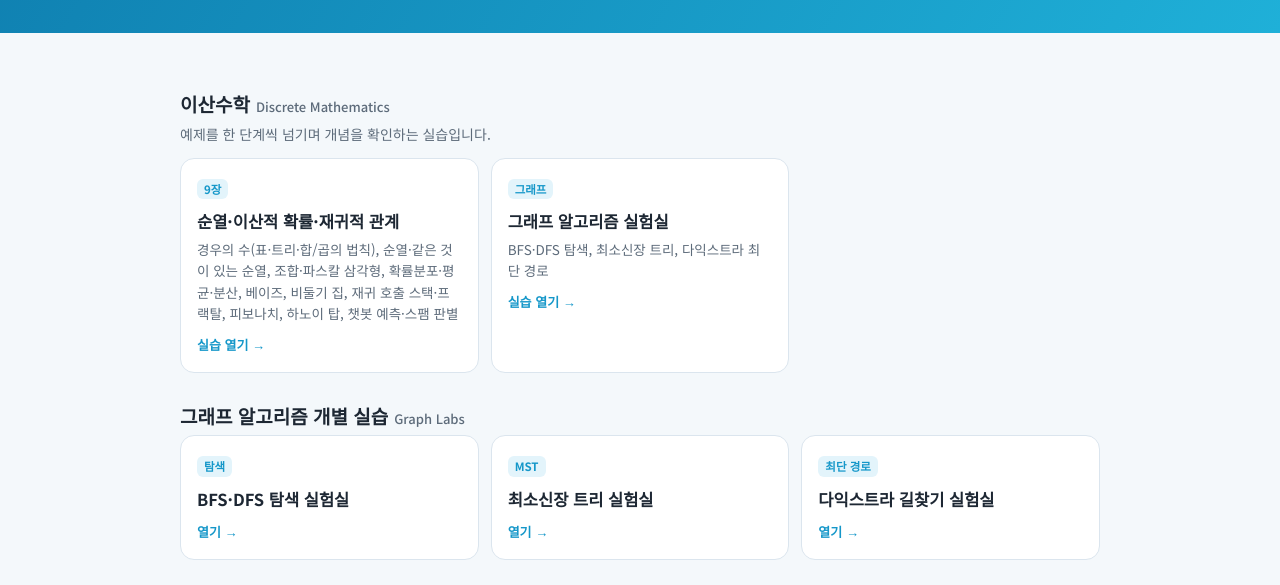
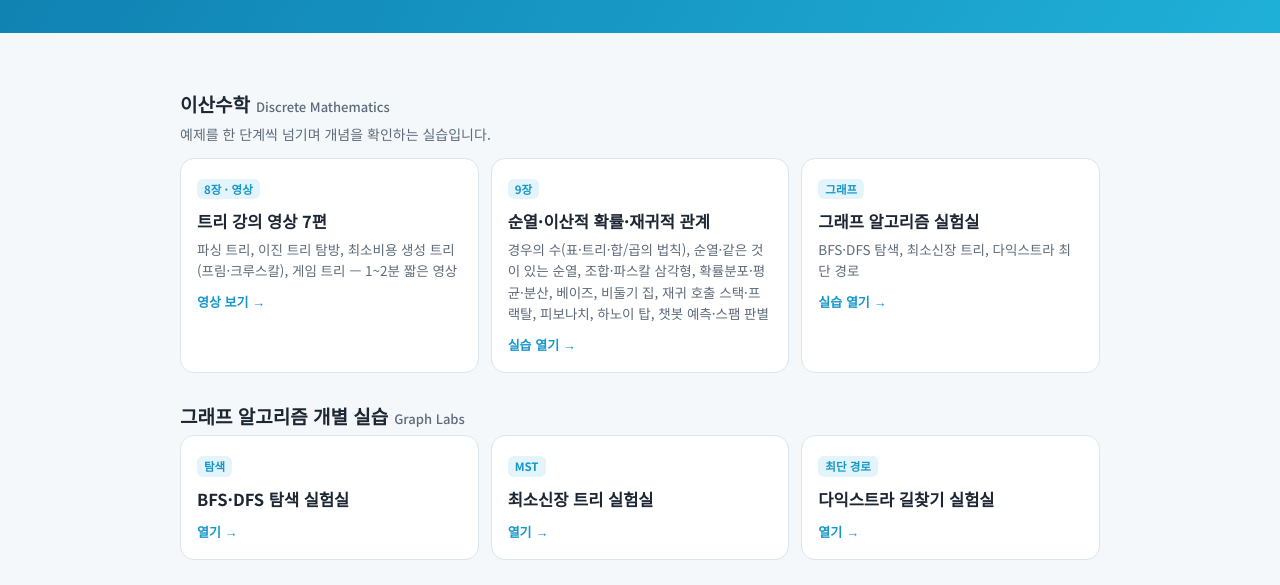
Before and after one commit to yeonu69/yeonu69.github.io, a plain HTML site: page index.html in a window 1280 px wide. Shown: the part 150-735 px from the top of the page. Drawn offline with Linux system fonts and the light colour scheme.

Commit message:
Link chapter 8 tree videos
Co-Authored-By: Claude Opus 5.5 <noreply@anthropic.com>
Claude-Session: https://claude.ai/code/session_01K1JUNEbwf6LKNuH6dwJfKr

```diff
--- a/index.html
+++ b/index.html
@@ -42,6 +42,10 @@ footer a{color:inherit}
   <h2>이산수학<small>Discrete Mathematics</small></h2>
   <p class="sub">예제를 한 단계씩 넘기며 개념을 확인하는 실습입니다.</p>
   <div class="grid">
+    <a class="card" href="/Statistics_4_AI/ch8-tree-videos/">
+      <span class="tag">8장 · 영상</span><h3>트리 강의 영상 7편</h3>
+      <p>파싱 트리, 이진 트리 탐방, 최소비용 생성 트리(프림·크루스칼), 게임 트리 — 1~2분 짧은 영상</p>
+      <div class="go">영상 보기 →</div></a>
     <a class="card" href="/Statistics_4_AI/ch9-permutation-probability-recursion/">
       <span class="tag">9장</span><h3>순열·이산적 확률·재귀적 관계</h3>
       <p>경우의 수(표·트리·합/곱의 법칙), 순열·같은 것이 있는 순열, 조합·파스칼 삼각형, 확률분포·평균·분산, 베이즈, 비둘기 집, 재귀 호출 스택·프랙탈, 피보나치, 하노이 탑, 챗봇 예측·스팸 판별</p>
```
